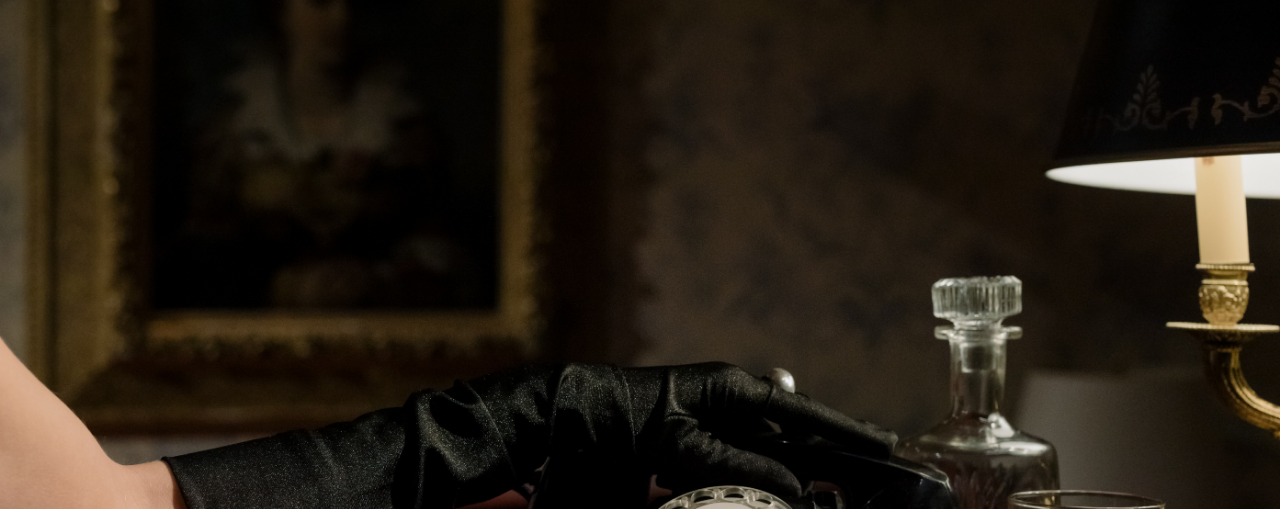
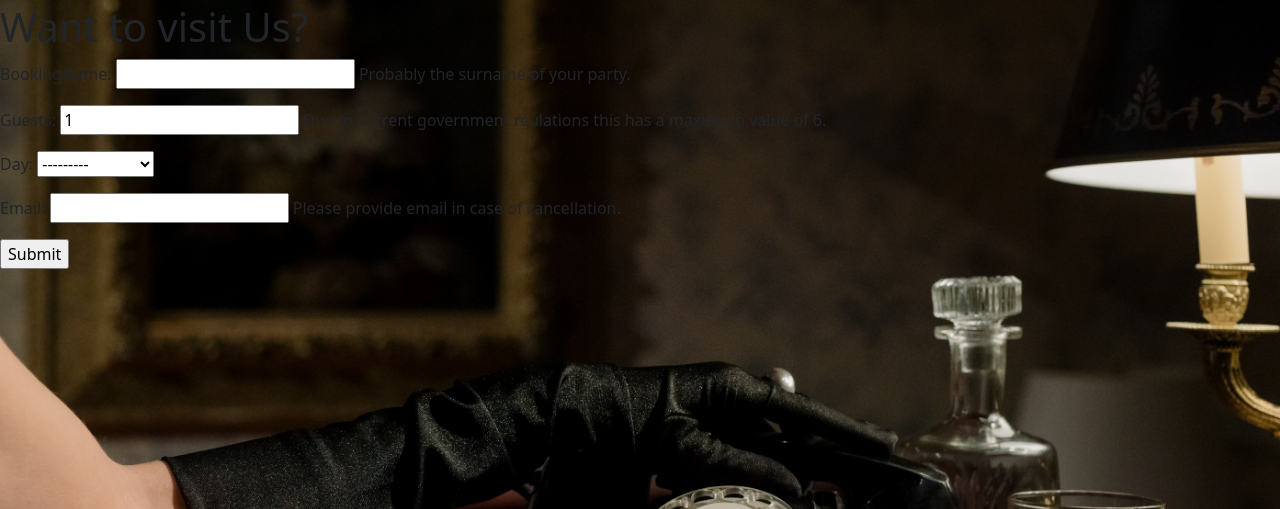
Before and after one commit to Code-Institute-Submissions/csfree87-project4whiskey_JuneResub, a Django app: template templates/bookings.html in a window 1280 px wide. Shown: the part 53-562 px from the top of the page. Run offline with Django 3.2, Linux system fonts and the light colour scheme; the template is opened without the code that fills it: values that come from a table or form of the project are taken from there, others are empty.

Commit message:
work with booking form

```diff
--- a/booking/forms.py
+++ b/booking/forms.py
@@ -1,11 +1,32 @@
 from django.forms import ModelForm
-from booking.models import UserDetails
+from booking.models import GuestInfo
+from django import forms
+from unicodedata import normalize
+from django.core.exceptions import ValidationError
 
 class UserModelForm(ModelForm):
 
     class Meta:
-        model = UserDetails
+        model = GuestInfo
         fields = ['BookingName', 'Guests', 'Day', 'Email']
 
-    if (BookingName == ""):
-        raise ValidationError('Please enter a booking name.')
+    def clean_BookingName(self):
+        BookingName = self.cleaned_data.get('BookingName')
+
+        if ('BookingName' == ''):
+            raise ValidationError('Please enter a booking name.')
+
+        for instance in GuestInfo.objects.all():
+            if instance.BookingName == BookingName:
+                raise ValidationError(BookingName + ' already has a booking.')
+        return BookingName
+
+    def clean_Guests(self):
+        Day = self.cleaned_data.get('Day')
+        Guests = self.cleaned_data.get('Guests')
+
+        if (Day == ""):
+            raise ValidationError("Please select a day.")
+
+        if (Guests == ""):
+            raise ValidationError("Please enter number of guests.")
--- a/booking/models.py
+++ b/booking/models.py
@@ -4,17 +4,17 @@
 
 DAY_CHOICES = (
     ('Wednesday', 'WEDNESDAY'),
-    ('Thursday', 'Thursday'),
+    ('Thursday', 'THURSDAY'),
     ('Friday', 'FRIDAY'),
     ('Saturday', 'SATURDAY'),
 )
 
-class UserDetails(models.Model):
 
-    BookingName = models.CharField(max_length=100,help_text='Recommended use of Surname.',blank=True)
-    Guests = models.IntegerField(validators=[MinValueValidator(1), MaxValueValidator(8)],default='1',blank=True)
-    Email = models.EmailField(max_length=254,help_text='Confirmations of reservations will be made by 12:00 noon of \
-        each open day. Tables provided on a first come first serve basis.')
+class GuestInfo(models.Model):
+
+    BookingName = models.CharField(max_length=100,help_text='Probably the surname of your party.',blank=True)
+    Guests = models.IntegerField(validators=[MinValueValidator(1), MaxValueValidator(6)],default='1',help_text='Due to current government reulations this has a maximum value of 6.',blank=True)
+    Email = models.EmailField(max_length=254,help_text='Please provide email in case of cancellation.')
     Day = models.CharField(max_length=9,choices=DAY_CHOICES,blank=True)
 
 
--- a/booking/urls.py
+++ b/booking/urls.py
@@ -7,5 +7,4 @@
     path('menu/', views.menu, name='menu'),
     path('contact/', views.contact, name='contact'),
     path('bookings/', views.bookings, name='bookings'),
-
 ]
--- a/templates/accounts/login.html
+++ b/templates/accounts/login.html
@@ -12,8 +12,7 @@
         <div class="col-md-8 mt-3 offset-md-2">
             <h3>{% trans "Sign In" %}</h3>
 
-            <p>{% blocktrans %}Welcome back to the code|star blog. To leave a comment or like a post, please log in. If
-                you
+            <p>{% blocktrans %}Welcome back. If you
                 have not created an account yet, then <a class="link" href="{{ signup_url }}">sign up</a>
                 first.{% endblocktrans %}</p>
         </div>
--- a/templates/bookings.html
+++ b/templates/bookings.html
@@ -1,4 +1,11 @@
 {% extends "base.html" %}
 {% block content %}
 
+<h1>Want to visit Us?</h1>
+<form action="/display/" method="post"> {% csrf_token %}
+    {{form.as_p}}
+    {{form.non_field_errors}}
+<input type="submit" value="Submit" name="GuestInfo"/>
+</form>
+
 {% endblock content %}
--- a/templates/home.html
+++ b/templates/home.html
@@ -4,7 +4,7 @@
 
 <div>
     <h1 id="left-about">Stockholm's premier whiskey speakeasy</h1>
-    <h2 id="center-about">Every Wed through Sun</h2>
+    <h2 id="center-about">Every Wed through Saturday</h2>
     <h2 id="right-about">from 20:00-22:00</h3>
     <h4 id="disclaimer">Reservations made on first come first service basis, log in or register to request your spot</h4>
 </div>
```
Also changed, not shown: booking/admin.py (+9 -0 lines), booking/views.py (+30 -0 lines), static/media/drink-7068737_1280.jpg (renamed from static/media/drink.jpg).
